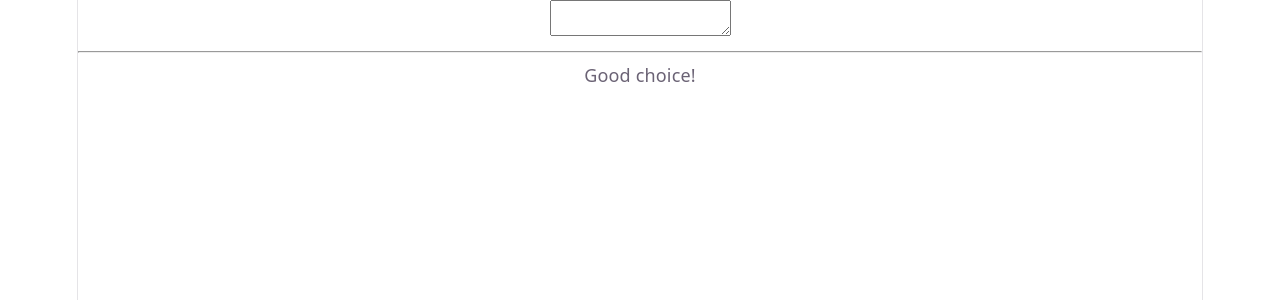
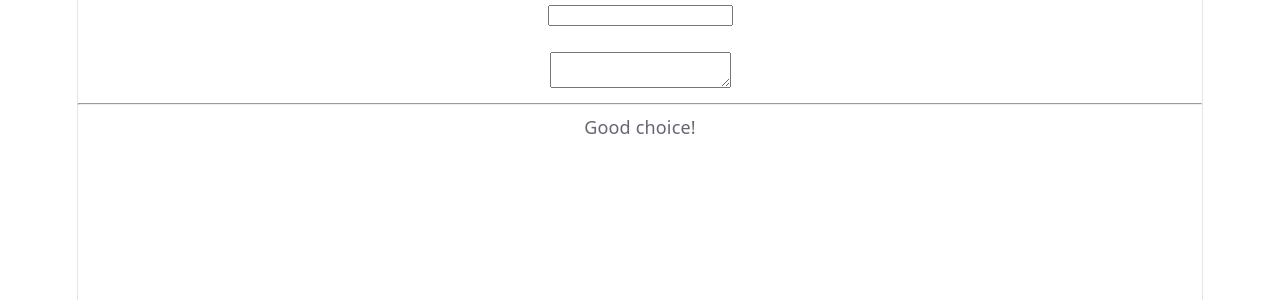
Before and after one commit to iamrokon/react, a React (Vite) app: page / in a window 1280 px wide. Shown: the top 300 px of the page. Built offline with nearby package versions, Linux system fonts and the light colour scheme.

Commit message:
React checking

```diff
--- a/src/components/Todo.jsx
+++ b/src/components/Todo.jsx
@@ -4,8 +4,12 @@
 function Todo() {
     // const [todos, setTodos] = React.useState([])
     // const [loading, setLoading] = React.useState(true)
-    const [todo, setTodo] = React.useState('')
+    const [todo, setTodo] = React.useState({
+        title: '',
+        description: '',
+    })
     const [warning, setWarning] = React.useState(null)
+    const { title, description } = todo;
 
     const handleInput = (e) => {
         const inputValue = e.target.value;
@@ -30,9 +34,17 @@
 
     return (
         <div>
-            <p>{todo}</p>
+            <p>{title}</p>
             <p>
-                <textarea name="todo" value={todo} onChange={handleInput} />
+                <input type="text" name="title" value={title} onChange={(e) =>
+                    setTodo({ ...todo, title: e.target.value })
+                } />
+            </p>
+            <br />
+            <p>
+                <textarea name="description" value={description} onChange={(e) =>
+                    setTodo({ ...todo, description: e.target.value })
+                } />
             </p>
             <hr />
             <p>{warning || 'Good choice!'}</p>
```
Also changed, not shown: src/components/Counter.jsx (+20 -16 lines), src/main.tsx (+51 -2 lines).
